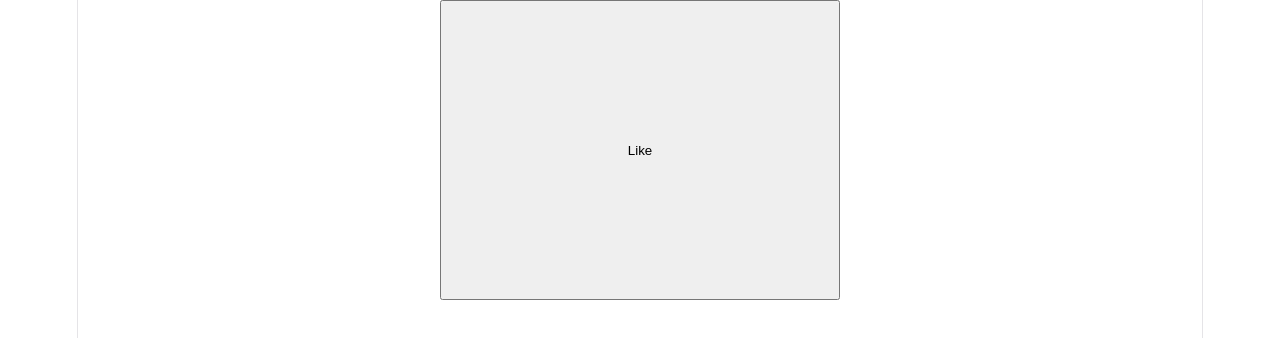
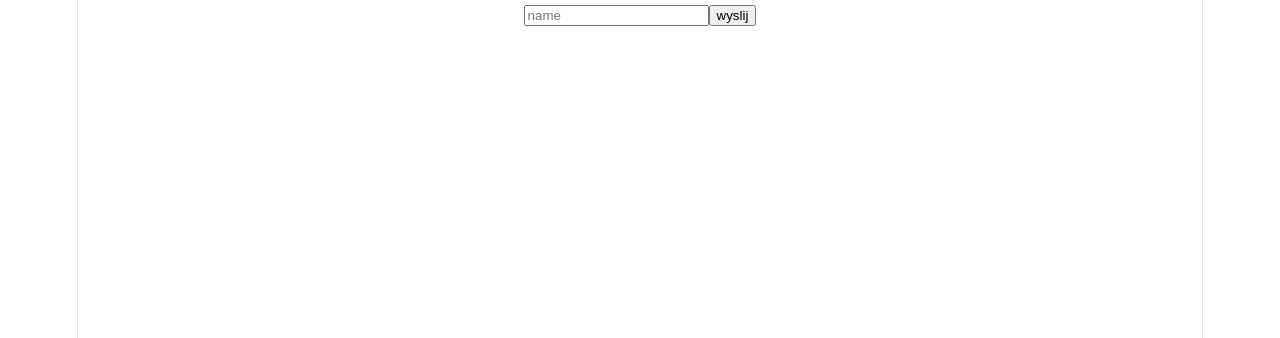
Before and after one commit to piotrlaczkowski16/propies, a React (Vite) app: page / in a window 1280 px wide. Shown: the top 338 px of the page. Built offline with nearby package versions, Linux system fonts and the light colour scheme.

Commit message:
your important form has been Submited

```diff
--- a/src/App.jsx
+++ b/src/App.jsx
@@ -1,15 +1,16 @@
 import { useState } from "react";
 
 function App() {
-  const [liked, setLiked] = useState(false);
+  function handleSubmit (event) {
+    event.preventDefault();
+    alert("your important form has been Submited");
+  }
 
   return(
-    <div>
-    <button  style={{width:"400px", height:"300px"}} onClick={()=> setLiked(!liked)}>
-      {liked ? "Liked" : "Like"}
-    </button>
-
-    </div>
+      <form onSubmit={handleSubmit}>
+      <input type="text" placeholder="name" />
+      <button type="submit">wyslij</button>
+      </form>
   );
 }
 export default App;
```
